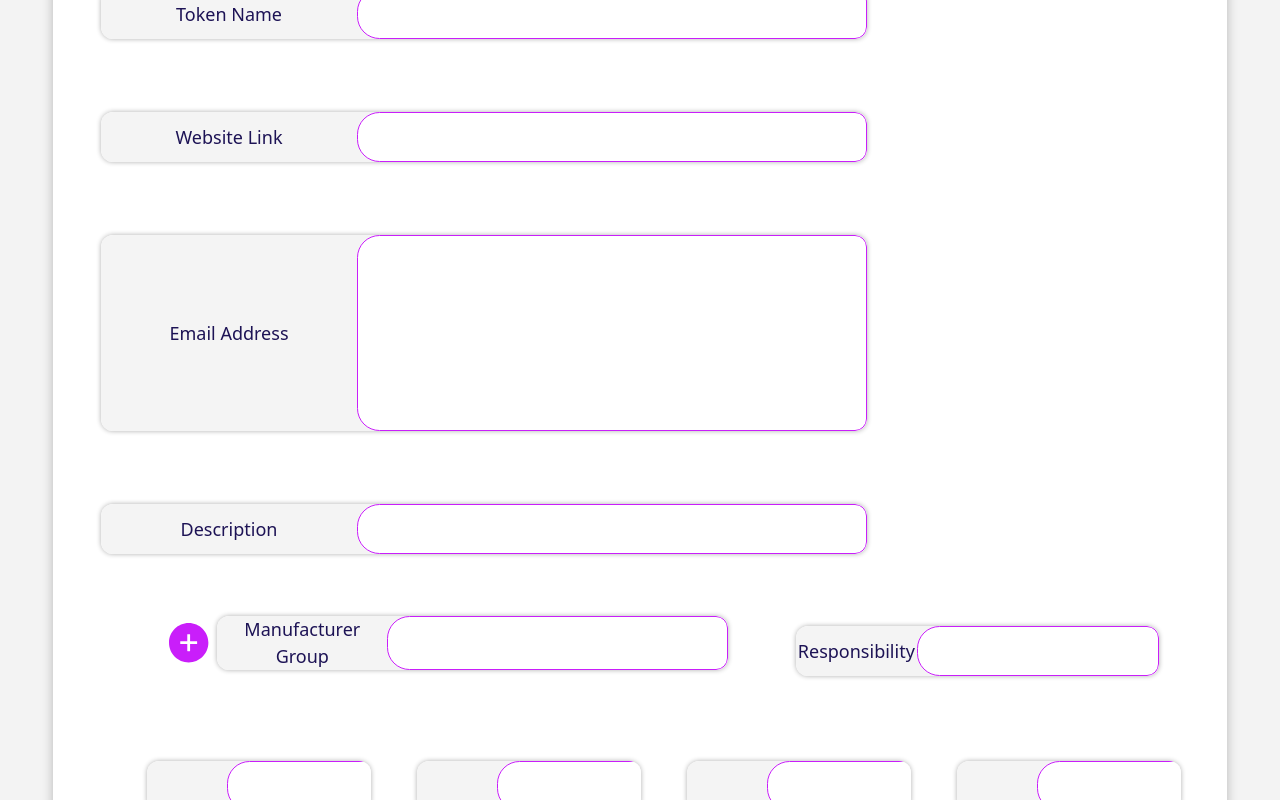
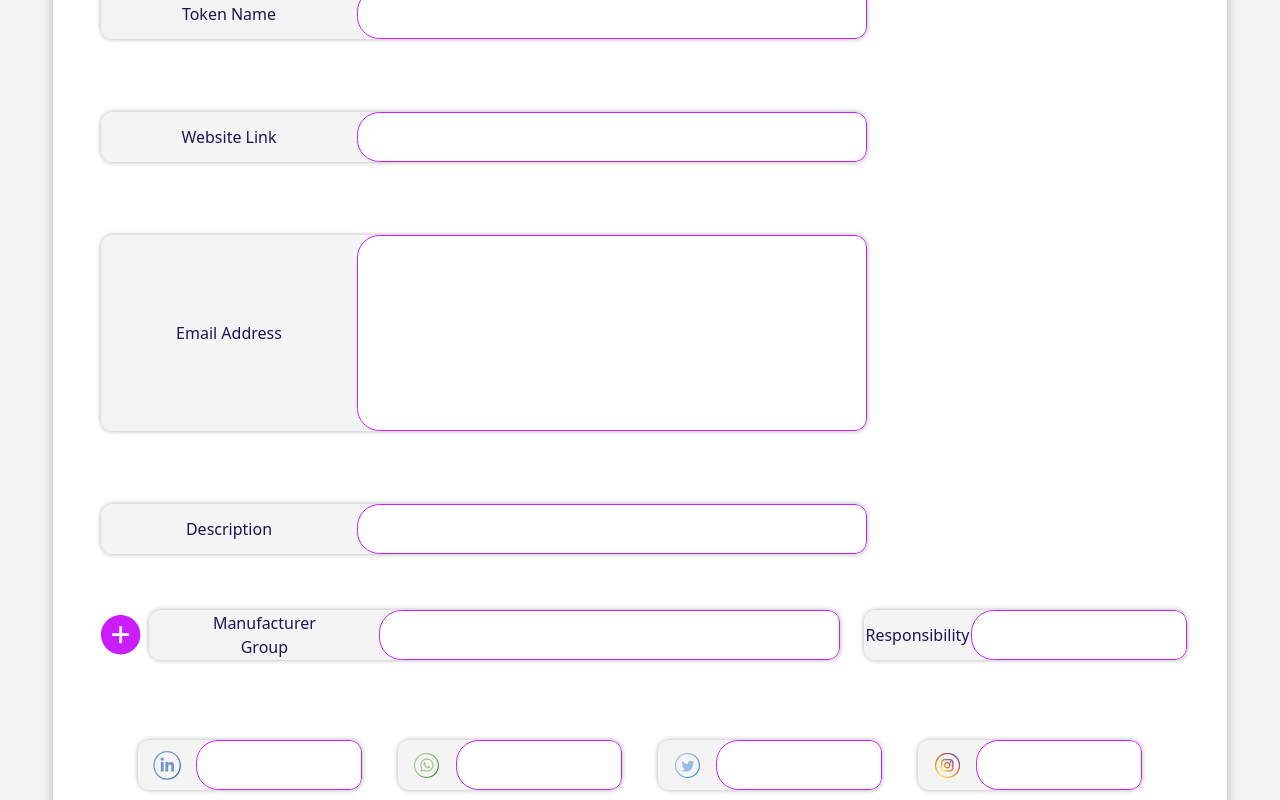
Before and after one commit to danyalbani240/NFTShop, a Nuxt app: page /create-token in a window 1280 px wide. Shown: the part 1080-1880 px from the top of the page. Built offline with nearby package versions, Linux system fonts and the light colour scheme.

Commit message:
reponsive till 360px✅

```diff
--- a/components/Base/BaseInput.vue
+++ b/components/Base/BaseInput.vue
@@ -1,6 +1,6 @@
 <template>
   <div class="flex base-input-container justify-between items-center">
-    <p class="flex justify-center items-center w-4/12 px-10 text-center">
+    <p class="flex justify-center items-center w-4/12 text-base  text-center" :class="{'px-10':!minimal,'px-5':!!minimal}">
       <slot></slot>
     </p>
     <input type="text" :class="{'minimal': minimal,}" :placeholder="placeholder" class="base-input h-full flex-1" />
@@ -36,7 +36,7 @@ export default {
   box-shadow: 0px 0px 5px rgba(0, 0, 0, 0.32);
   p {
     color: #1d1355;
-    font-size: 18px;
+    font-size: 16px;
     // margin-left: 36px;
 
   }
@@ -45,6 +45,12 @@ export default {
     border: 1px solid #c91efa;
     min-height: 50px;
     padding-left: 24px;
+
+  }
+  input:focus{
+      outline: none;
+      border: 2px solid #c91efa;
+
   }
   input::placeholder {
     color: rgba(0, 0, 0, 0.4);
--- a/components/ThePhilipeEagle.vue
+++ b/components/ThePhilipeEagle.vue
@@ -1,10 +1,10 @@
 <template>
-  <div class="eagle-container bg-white w-11/12 mx-auto">
+  <div class="eagle-container bg-white w-full md:w-11/12  mx-auto">
     <h1 class="font-extrabold">The Philippine Eagle</h1>
     <div class="upload-token">
       <BaseHeader>Upload Token</BaseHeader>
       <div class="flex justify-center md:justify-between flex-wrap">
-        <div>
+        <div  class="flex-1 " style="min-width:284px">
           <div class="flex">
             <img
               class="mr-1.5"
@@ -52,24 +52,24 @@
       <BaseInput> Email Address </BaseInput>
       <BaseInput> Description </BaseInput>
       <div class="flex adder items-center justify-evenly mt-14 flex-wrap">
-        <div class="flex">
-          <img class="mr-2 cursor-pointer" src="../assets/images/add.svg" alt="" />
-          <BaseInput> Manufacturer Group </BaseInput>
+        <div  class="flex flex-wrap-reverse md:flex-1">
+          <img class="sm:mr-2 mx-auto cursor-pointer" src="../assets/images/add.svg" alt="" />
+          <BaseInput  class="md:flex-1 mx-auto manufactor sm:mr-6"> Manufacturer Group </BaseInput>
         </div>
-        <BaseInput class="mt-4" :minimal="true"> Responsibility </BaseInput>
+        <BaseInput class="mt-4 sm:mt-0 mr-10" style="width:323px" :minimal="true"> Responsibility </BaseInput>
       </div>
       <div class="flex soc-media flex-wrap justify-evenly mt-20">
-        <BaseInput :minimal="true">
-          <img src="../assets/images/linkedin.svg" alt="" />
+        <BaseInput class=" my-5 md:my-0" :minimal="true">
+          <img class="absolute" src="../assets/images/linkedin.svg" alt="" />
         </BaseInput>
-        <BaseInput :minimal="true">
-          <img src="../assets/images/whatsapp.svg" alt="" />
+        <BaseInput class=" my-5 md:my-0" :minimal="true">
+          <img class="absolute" src="../assets/images/whatsapp.svg" alt="" />
         </BaseInput>
-        <BaseInput :minimal="true">
-          <img src="../assets/images/twitter.svg" alt="" />
+        <BaseInput class=" my-5 md:my-0" :minimal="true">
+          <img class="absolute" src="../assets/images/twitter.svg" alt="" />
         </BaseInput>
-        <BaseInput :minimal="true">
-          <img src="../assets/images/instagram.svg" alt="" />
+        <BaseInput class=" my-5 md:my-0 mr-12" :minimal="true">
+          <img class="absolute" src="../assets/images/instagram.svg" alt="" />
         </BaseInput>
       </div>
       <BaseInput> Direct access link </BaseInput>
@@ -89,6 +89,18 @@ export default {}
 </script>
 
 <style lang="scss">
+.upload-token {
+  .upload{
+    margin-right: 148px;
+  }
+}
+@media (max-width:768px){
+  .upload-token {
+  .upload{
+    margin: 0;
+  }
+}
+}
 .create-token-btn {
   background: #c91efa;
   border-radius: 19px;
@@ -119,9 +131,7 @@ export default {}
     margin-top: 90px;
     > div {
       margin-top: 65px;
-      > :last-child {
-        margin-right: 148px;
-      }
+
       > div {
         margin-left: 21px;
         div {
@@ -185,7 +195,7 @@ export default {}
       .base-input-container {
         width: 224px;
         height: 50px;
-        margin: 5px 0;
+
       }
     }
   }
@@ -210,6 +220,7 @@ export default {}
 @media (max-width: 768px) {
   .eagle-container {
     padding-left: 10px;
+    border-radius: 0;
     .further-information {
       > .base-input-container:nth-child(2),
       > .base-input-container:nth-child(3),
@@ -224,4 +235,9 @@ export default {}
     }
   }
 }
+@media (max-width: 400px) {
+  .manufactor{
+    width:330px
+  }
+}
 </style>
```
